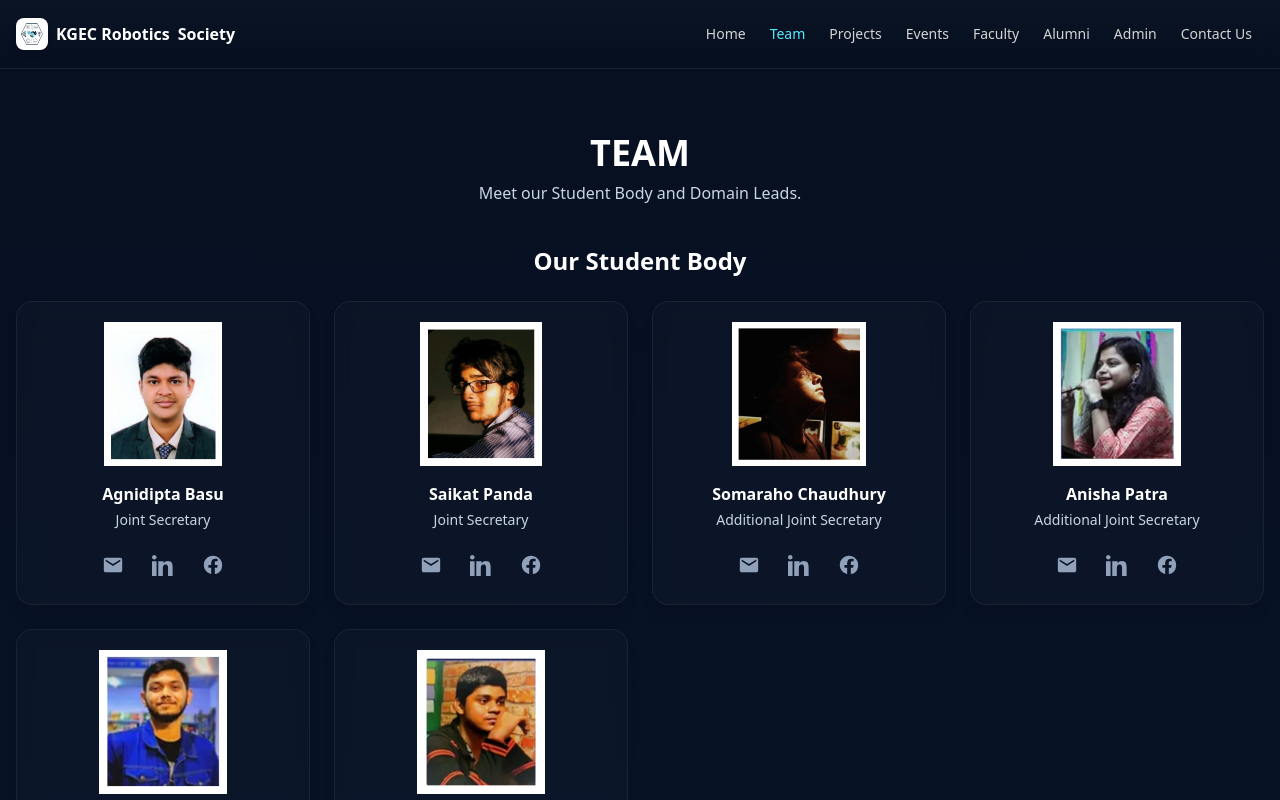
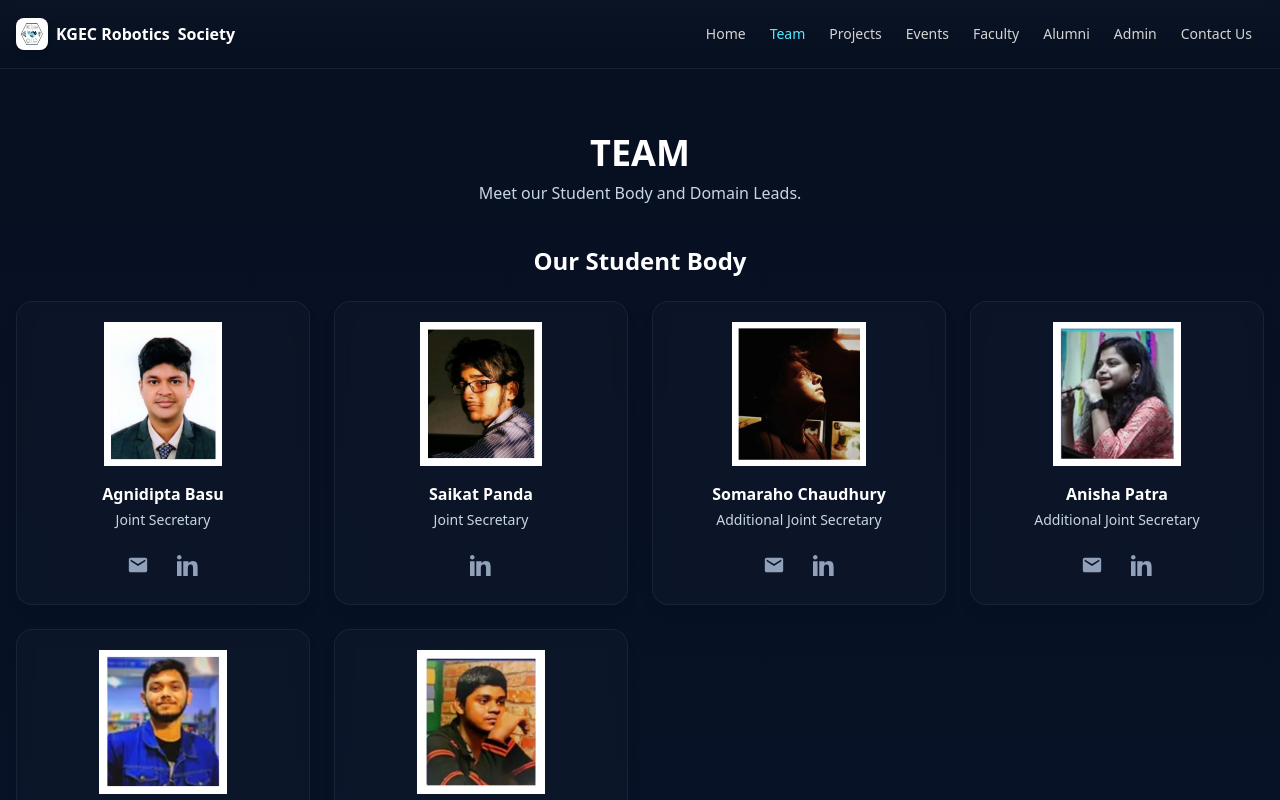
Before and after one commit to arjupaul2006/KGEC-RS-Website_2026, a Next.js app: page /team in a window 1280 px wide. Shown: the top 800 px of the page. Built offline with nearby package versions, Linux system fonts and the light colour scheme.

Commit message:
changes in team page social icon

```diff
--- a/app/components/MemberCard.tsx
+++ b/app/components/MemberCard.tsx
@@ -39,15 +39,21 @@ export default function MemberCard({ name, role, domain, imageUrl, socials }: Me
 					{domain ? <div className="text-sm text-cyan-300 mt-1">{domain}</div> : null}
 				</div>
 				<div className="mt-4 flex items-center justify-center gap-3">
-					<motion.a whileHover={{ scale: 1.2 }} aria-label="Email" href={socials?.email ? `mailto:${socials.email}` : '#'} className="text-slate-400 hover:text-cyan-400 transition-colors p-2 hover:bg-white/10 rounded-lg">
+				{socials?.email && socials.email.trim() && (
+					<motion.a whileHover={{ scale: 1.2 }} aria-label="Email" href={`mailto:${socials.email}`} className="text-slate-400 hover:text-cyan-400 transition-colors p-2 hover:bg-white/10 rounded-lg">
 						<MailIcon />
 					</motion.a>
-					<motion.a whileHover={{ scale: 1.2 }} aria-label="LinkedIn" href={socials?.linkedin ?? '#'} target="_blank" rel="noreferrer" className="text-slate-400 hover:text-cyan-400 transition-colors p-2 hover:bg-white/10 rounded-lg">
+				)}
+				{socials?.linkedin && socials.linkedin.trim() && (
+					<motion.a whileHover={{ scale: 1.2 }} aria-label="LinkedIn" href={socials.linkedin} target="_blank" rel="noreferrer" className="text-slate-400 hover:text-cyan-400 transition-colors p-2 hover:bg-white/10 rounded-lg">
 						<LinkedInIcon />
 					</motion.a>
-					<motion.a whileHover={{ scale: 1.2 }} aria-label="Facebook" href={socials?.facebook ?? '#'} target="_blank" rel="noreferrer" className="text-slate-400 hover:text-cyan-400 transition-colors p-2 hover:bg-white/10 rounded-lg">
+				)}
+				{socials?.facebook && socials.facebook.trim() && (
+					<motion.a whileHover={{ scale: 1.2 }} aria-label="Facebook" href={socials.facebook} target="_blank" rel="noreferrer" className="text-slate-400 hover:text-cyan-400 transition-colors p-2 hover:bg-white/10 rounded-lg">
 						<FacebookIcon />
 					</motion.a>
+				)}
 				</div>
 			</div>
 		</motion.div>
--- a/app/team/page.tsx
+++ b/app/team/page.tsx
@@ -19,23 +19,23 @@ import arup from '../../public/team-members/arup.jpeg'
 import saikat from '../../public/team-members/saikat.jpeg'
 
 const domainLeads = [
-	{ name: 'Soham Dutta', domain: 'Graphics, Content & PR Team', imageurl: soham, socials: { email: "abc@gmail.com", linkedin: "https://www.linkedin.com/in/soham-dutta-b6ab62290/", facebook: "" } },
-	{ name: 'Anirban Mukherjee', domain: 'Core Electronics and IOT', imageurl: anirbanMukharjee, socials: { email: "abc@gmail.com", linkedin: "https://www.linkedin.com/in/anirban-mukherjee-0a5917279/", facebook: "" } },
-	{ name: 'Arup Barai', domain: 'Core Electronics and IOT', imageurl: arup, socials: { email: "abc@gmail.com", linkedin: "https://www.linkedin.com/in/arup-barai-214b73290/", facebook: "" } },
-	{ name: 'Anirban Roy', domain: 'AI, ML', imageurl: anirbanRoy, socials: { email: "abc@gmail.com", linkedin: "https://www.linkedin.com/in/anirban-roy-a91666278/", facebook: "" } },
-	{ name: 'Deep Rudra', domain: 'AI, ML', imageurl: deep, socials: { email: "abc@gmail.com", linkedin: "https://www.linkedin.com/in/deeprudra04/", facebook: "" } },
-	{ name: 'Debarghya Panda', domain: 'Mechatronics', imageurl: debarghya, socials: { email: "abc@gmail.com", linkedin: "https://www.linkedin.com/in/debarghya-panda-1a5017291/", facebook: "" } },
-	{ name: 'Susanta Sing', domain: 'Mechatronics', imageurl: sushant, socials: { email: "abc@gmail.com", linkedin: "https://www.linkedin.com/in/susanta-sing-44672b373/", facebook: "" } },
-	{ name: 'Tanmoy_Debnath', domain: 'Mechatronics', imageurl: tanmoy, socials: { email: "abc@gmail.com", linkedin: "https://www.linkedin.com/in/tanmay-debnath-ab3ab6290/", facebook: "" } },
+	{ name: 'Soham Dutta', domain: 'Graphics, Content & PR Team', imageurl: soham, socials: { email: "", linkedin: "https://www.linkedin.com/in/soham-dutta-b6ab62290/", facebook: "" } },
+	{ name: 'Anirban Mukherjee', domain: 'Core Electronics and IOT', imageurl: anirbanMukharjee, socials: { email: "", linkedin: "https://www.linkedin.com/in/anirban-mukherjee-0a5917279/", facebook: "" } },
+	{ name: 'Arup Barai', domain: 'Core Electronics and IOT', imageurl: arup, socials: { email: "", linkedin: "https://www.linkedin.com/in/arup-barai-214b73290/", facebook: "" } },
+	{ name: 'Anirban Roy', domain: 'AI, ML', imageurl: anirbanRoy, socials: { email: "", linkedin: "https://www.linkedin.com/in/anirban-roy-a91666278/", facebook: "" } },
+	{ name: 'Deep Rudra', domain: 'AI, ML', imageurl: deep, socials: { email: "", linkedin: "https://www.linkedin.com/in/deeprudra04/", facebook: "" } },
+	{ name: 'Debarghya Panda', domain: 'Mechatronics', imageurl: debarghya, socials: { email: "", linkedin: "https://www.linkedin.com/in/debarghya-panda-1a5017291/", facebook: "" } },
+	{ name: 'Susanta Sing', domain: 'Mechatronics', imageurl: sushant, socials: { email: "", linkedin: "https://www.linkedin.com/in/susanta-sing-44672b373/", facebook: "" } },
+	{ name: 'Tanmoy_Debnath', domain: 'Mechatronics', imageurl: tanmoy, socials: { email: "", linkedin: "https://www.linkedin.com/in/tanmay-debnath-ab3ab6290/", facebook: "" } },
 ]
 
 const studentBody = [
 	{ name: 'Agnidipta Basu', role: 'Joint Secretary', imageurl: agni, socials: { email: "agnidiptabasu@gmail.com", linkedin: "https://www.linkedin.com/in/agnidipta-basu/", facebook: "" } },
-	{ name: 'Saikat Panda', role: 'Joint Secretary', imageurl: saikat,  socials: { email: "abc@gmail.com", linkedin: "https://www.linkedin.com/in/saikat-panda/", facebook: "" }},
+	{ name: 'Saikat Panda', role: 'Joint Secretary', imageurl: saikat,  socials: { email: "", linkedin: "https://www.linkedin.com/in/saikat-panda/", facebook: "" }},
 	{ name: 'Somaraho Chaudhury', role: 'Additional Joint Secretary', imageurl: somaroho, socials: { email: "chaudhurysomaraho@gmail.com", linkedin: "https://www.linkedin.com/in/somaraho-chaudhury-17368025a/", facebook: "" } },
 	{ name: 'Anisha Patra', role: 'Additional Joint Secretary', imageurl: anisha, socials: { email: "saananishapatra@gmail.com", linkedin: "https://www.linkedin.com/in/anisha-patra-b46483263/", facebook: "" } },
 	{ name: 'Debamrita Paul', role: 'Additional Joint Secretary', imageurl: debamrita, socials: { email: "imdebamrita@gmail.com", linkedin: "https://www.linkedin.com/in/imdebamritapaul/", facebook: "" } },
-	{ name: 'Sayandip Paul', role: 'Additional Joint Secretary', imageurl: sayandeep, socials: { email: "abc@gmail.com", linkedin: "https://www.linkedin.com/in/sayandip-paul-4b66aa220/", facebook: "" } },
+	{ name: 'Sayandip Paul', role: 'Additional Joint Secretary', imageurl: sayandeep, socials: { email: "", linkedin: "https://www.linkedin.com/in/sayandip-paul-4b66aa220/", facebook: "" } },
 ]
 
 const containerVariants = {
```
